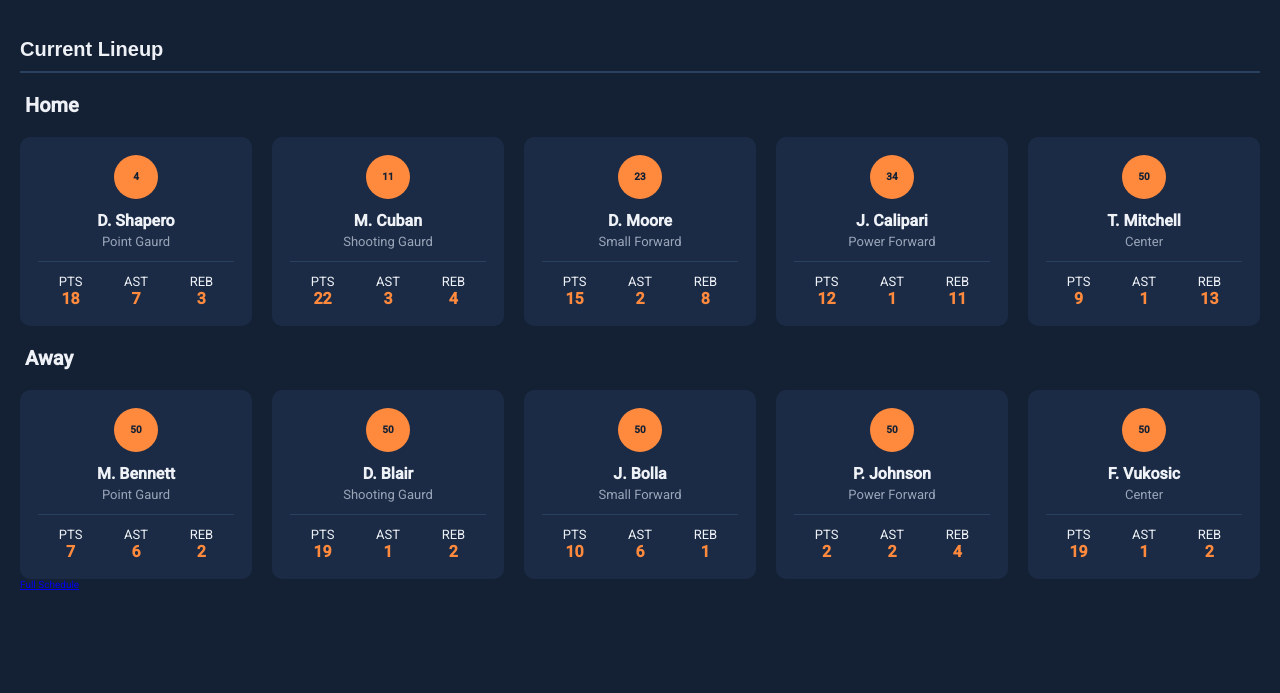
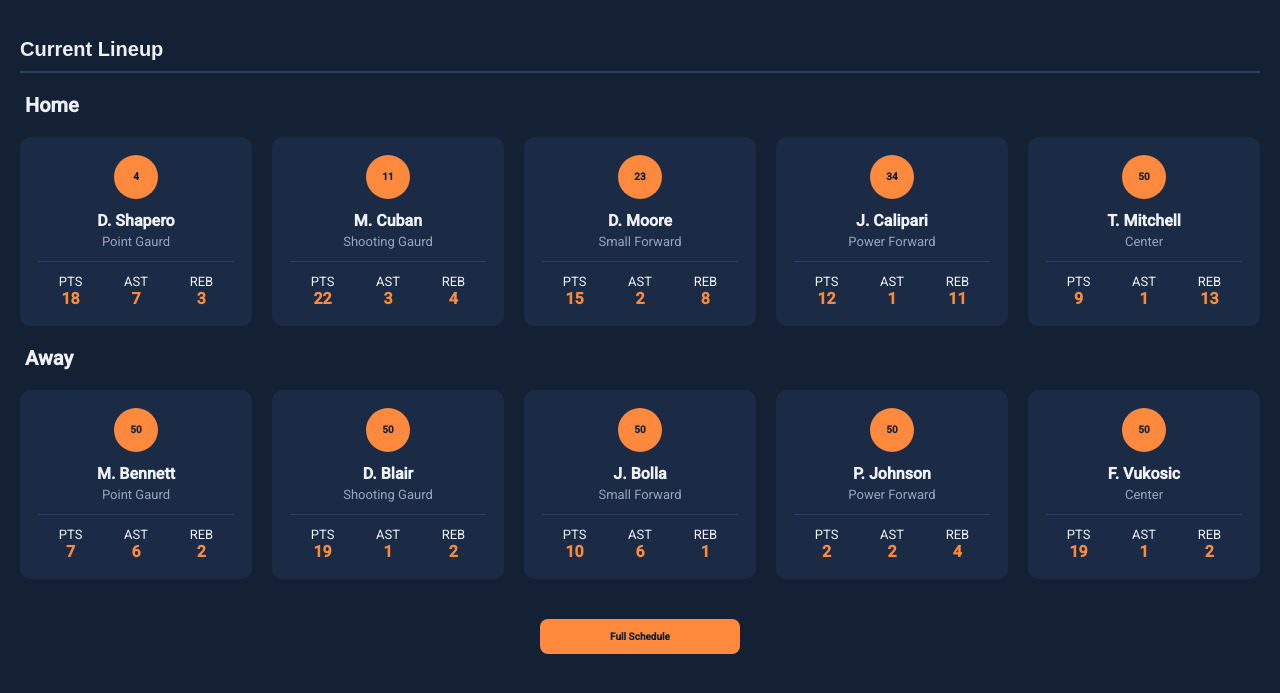
Before and after one commit to Shap2021/practice-ui-dev, a plain HTML site: page basketball-score-lineup/index.html in a window 1280 px wide. Shown: the part 277-970 px from the top of the page. Before the commit the page ends 927 px from the top, so only its background shows below. Drawn offline with Linux system fonts and the light colour scheme.

Commit message:
Change CTA class to button class for schedule link

```diff
--- a/basketball-score-lineup/index.html
+++ b/basketball-score-lineup/index.html
@@ -137,7 +137,7 @@
           </div>
         </div>
       </div>
-      <a href="#" class="cta">Full Schedule</a>
+      <a href="#" class="btn">Full Schedule</a>
     </div>
   </body>
 </html>
```
